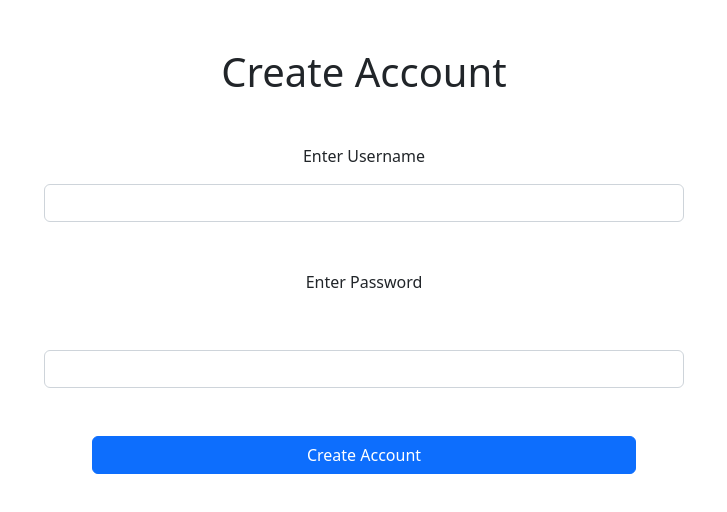
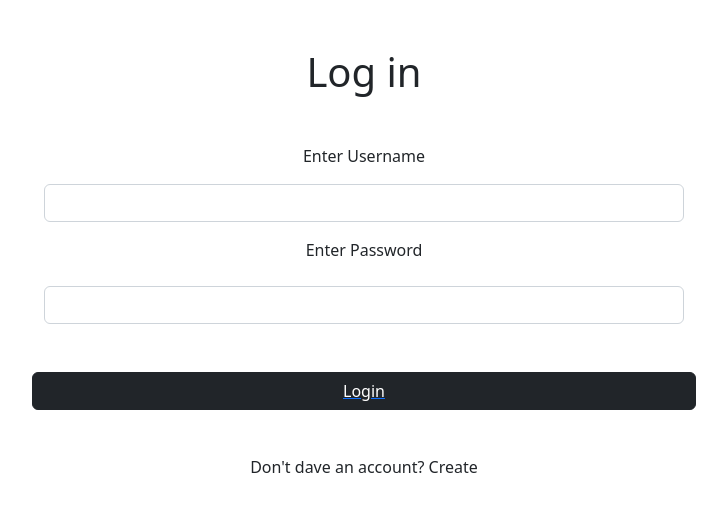
Before and after one commit to jwilson10/team-1-capstone, a React (Create React App) app in the folder client/jailbreak/: page / in a window 1280 px wide. Shown: the top 512 px of the page, without its empty margins (276-1003 px from the left). Built offline with nearby package versions, Linux system fonts and the light colour scheme.

Commit message:
login and main screen buttons working

```diff
--- a/client/jailbreak/src/App.js
+++ b/client/jailbreak/src/App.js
@@ -5,38 +5,39 @@ import {
 } from "react-router-dom";
 
 import React from 'react';
+import StartScreen from "./components/StartScreen";
 import LoginScreen from "./components/LoginScreen";
 import CreateAccount from "./components/CreateAccount";
-import StartScreen from "./components/StartScreen";
 import CreateGame from "./components/CreateGame";
 import DisplayGames from "./components/DisplayGames";
 import GameScreenMain from "./components/GameScreenMain";
 
 function App() {
+
   return (
-
     <Router>
       <Switch>
-        <Route path={["/enter"]}>
+        {/* <Route exact path="/">
           <StartScreen />
-        </Route>
-        <Route path={["/login"]}>
+        </Route> */}
+        <Route exact path="/">
           <LoginScreen />
         </Route>
-        <Route>
+        <Route exact path="/">
           <CreateAccount />
         </Route>
-        <Route>
+        <Route path="/create-game">
           <CreateGame />
         </Route>
-        <Route>
+        <Route path="/all-games">
           <DisplayGames />
         </Route>
-        <Route>
+        <Route path="/game">
           <GameScreenMain />
         </Route>
       </Switch>
     </Router>
   );
 }
+
 export default App;
--- a/client/jailbreak/src/components/CreateAccount.js
+++ b/client/jailbreak/src/components/CreateAccount.js
@@ -1,3 +1,8 @@
+import { Link } from "react-router-dom";
+import {useState} from "react";
+import {useHistory} from "react-router-dom";
+
+
 function CreateAccount() {
     return (
         <>
@@ -17,7 +22,9 @@ function CreateAccount() {
              </div>
         </form>
         <div className="d-grid gap-2 col-6 mx-auto">
-                 <button className="btn btn-primary  m-5" type="submit" data-bs-toggle="button" autocomplete="off">Create Account</button>
+        <Link to="/CreateAccount" className="row justify-content-center  mt-5 ">
+                        <button className="btn btn-dark" type="submit">Create</button>
+                    </Link>
              </div>
         </>
     )
--- a/client/jailbreak/src/components/LoginScreen.js
+++ b/client/jailbreak/src/components/LoginScreen.js
@@ -1,10 +1,46 @@
 import { Link } from "react-router-dom";
+import {useState} from "react";
+import {useHistory} from "react-router-dom";
+
 
 function Login() {
 
+    const [username, setUsername] = useState("");
+    const [password, setPassword] = useState("");
+    const [errors, setErrors] = useState([]);
+    const history = useHistory();
+
+
+    function handleChange() {
+    }
+
+    const handleSubmit = async (event) => {
+        event.preventDefault();
+        const response = await fetch("http://localhost:8080/authenticate", {
+            method: "POST",
+            headers: {
+              "Content-Type": "application/json",
+    },
+
+    body: JSON.stringify({
+        username,
+        password,
+    }),
+});
+
+if (response.status === 200) {
+    const { jwt_token } = await response.json();
+    console.log(jwt_token);
+    history.push("/");
+  } else if (response.status === 403) {
+    setErrors(["Login failed."]);
+  } else {
+    setErrors(["Unknown error."]);
+  }
+};
+
     return (
         <>
-
         <div >
         <h1 className=" d-flex align-items-center justify-content-center m-5">Log in</h1>
         </div>
@@ -21,13 +57,14 @@ function Login() {
              </div>
         </form>
              <div className="d-grid gap-2 col-6 mx-auto">
-                 <button className="btn btn-primary  m-5" type="submit" data-bs-toggle="button" autocomplete="off">Login</button>
-                 <Link to="/login">login link </Link>
+             <Link to="/login" className="row justify-content-center  mt-5">
+                        <button className="btn btn-dark" type="submit">Login</button>
+                    </Link>
              </div>
-
+             <div >
+        <h6 className=" d-flex align-items-center justify-content-center m-5">Don't dave an account? Create</h6>
+        </div>
         </>
     )
-
-
 }
 export default Login;
--- a/client/jailbreak/src/components/StartScreen.js
+++ b/client/jailbreak/src/components/StartScreen.js
@@ -4,7 +4,7 @@ import { Link } from "react-router-dom";
 
 function StartScreen() {
 
-    return(
+    return (
         <>
             <div>
 
@@ -12,12 +12,12 @@ function StartScreen() {
                     <h1 className=" d-flex align-items-center justify-content-center m-5" >J A I L B R E A K</h1>
                 </div>
                 <div className="row justify-content-center  mt-5">
-            <button class="btn btn-dark" type="submit">Enter Game</button>
-            <Link to="/enter">enter link </Link>
+                    <Link to="/enter" className="row justify-content-center  mt-5">
+                        <button className="btn btn-dark" type="submit">Enter Game</button>
+                    </Link>
                 </div>
             </div>
         </>
     )
-
 }
 export default StartScreen;
```
Lines whose indentation alone changed are shown as unchanged.
